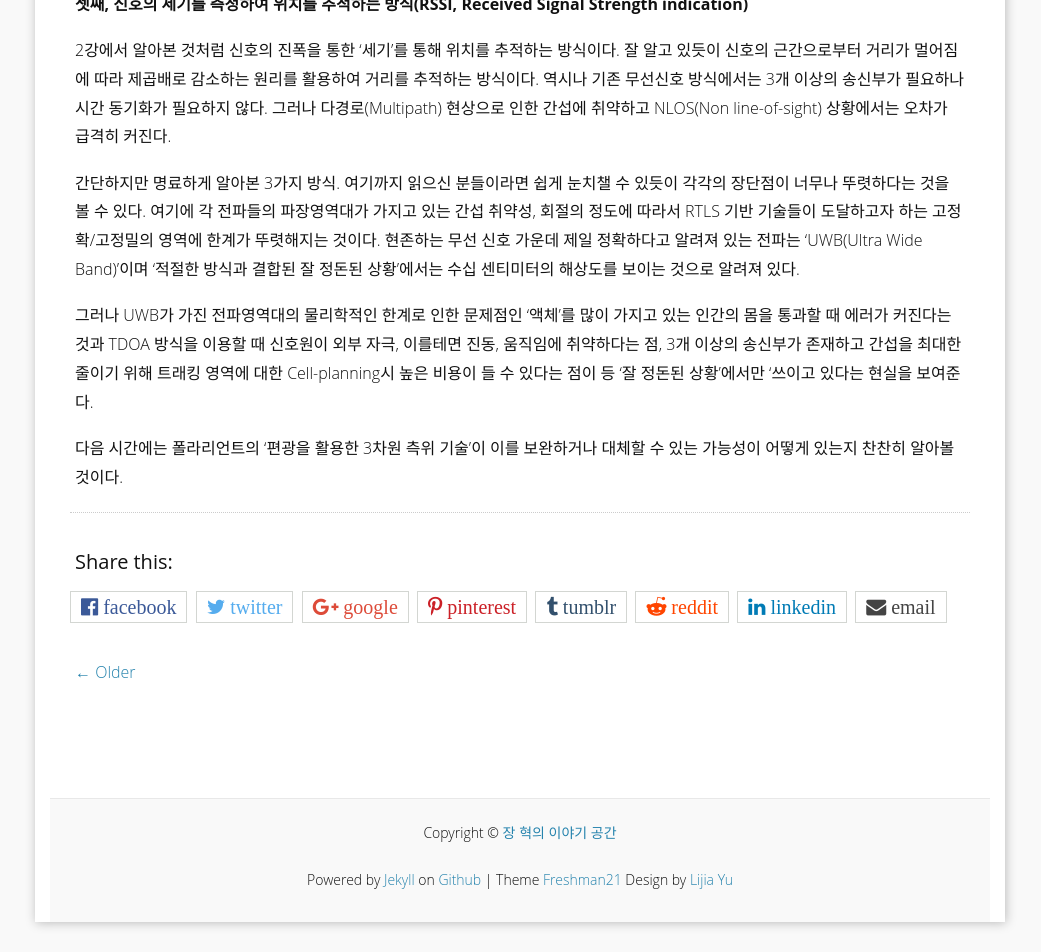
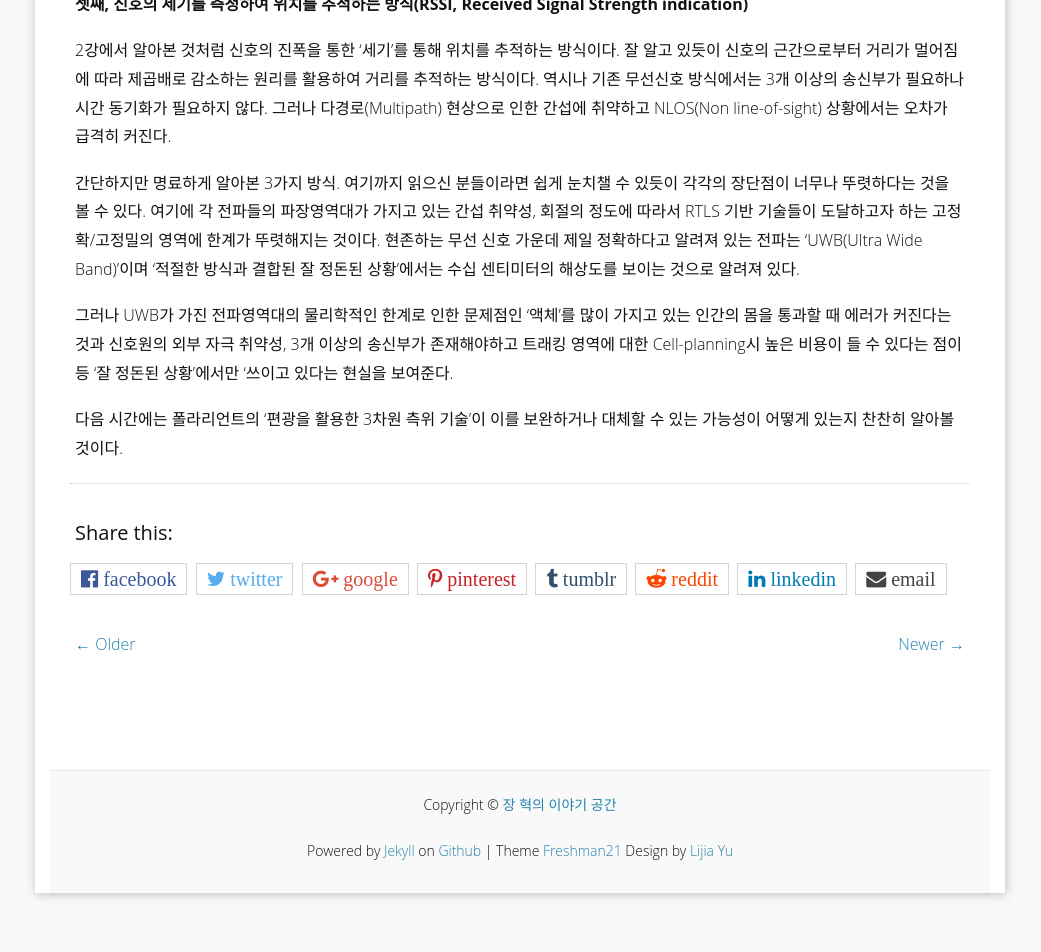
Before and after one commit to HyoukJang/HyoukJang.github.io, a Jekyll site: the page built from _posts/2017-12-10-positional-tracking-101-3.md, in a window 1280 px wide. Shown: the part 2401-3353 px from the top of the page, without its empty margins (120-1161 px from the left). Built offline with Jekyll 4.4.1, drawn with Linux system fonts in a browser that asks for light colours; nearby versions of some CDN libraries; some web fonts are replaced; comment, search, counter and statistics services are not loaded; after the commit the page ends 3324 px from its top, so only the background shows below that.

Commit message:
add new post

```diff
--- a/_config.yml
+++ b/_config.yml
@@ -60,6 +60,6 @@
         input: GFM
         syntax_highlighter: rouge
 highlighter: rouge
-gems: [jekyll-paginate]
+plugins: [jekyll-paginate]
 paginate: 5
 exclude: [Rakefile]
--- /dev/null
+++ b/_includes/youtube_player.html
@@ -0,0 +1,3 @@
+<div class="video-responsive">
+  <iframe width="560" height="315" src="https://www.youtube.com/embed/{{ include.id }}" frameborder="0" allowfullscreen></iframe>
+</div>
--- a/_posts/2017-12-10-positional-tracking-101-3.md
+++ b/_posts/2017-12-10-positional-tracking-101-3.md
@@ -51,6 +51,6 @@
 
 간단하지만 명료하게 알아본 3가지 방식. 여기까지 읽으신 분들이라면 쉽게 눈치챌 수 있듯이 각각의 장단점이 너무나 뚜렷하다는 것을 볼 수 있다. 여기에 각 전파들의 파장영역대가 가지고 있는 간섭 취약성, 회절의 정도에 따라서 RTLS 기반 기술들이 도달하고자 하는 고정확/고정밀의 영역에 한계가 뚜렷해지는 것이다. 현존하는 무선 신호 가운데 제일 정확하다고 알려져 있는 전파는 'UWB(Ultra Wide Band)'이며 '적절한 방식과 결합된 잘 정돈된 상황'에서는 수십 센티미터의 해상도를 보이는 것으로 알려져 있다.
 
-그러나 UWB가 가진 전파영역대의 물리학적인 한계로 인한 문제점인 '액체'를 많이 가지고 있는 인간의 몸을 통과할 때 에러가 커진다는 것과 TDOA 방식을 이용할 때 신호원이 외부 자극, 이를테면 진동, 움직임에 취약하다는 점, 3개 이상의 송신부가 존재하고 간섭을 최대한 줄이기 위해 트래킹 영역에 대한 Cell-planning시 높은 비용이 들 수 있다는 점이 등 '잘 정돈된 상황'에서만 '쓰이고 있다는 현실을 보여준다.
+그러나 UWB가 가진 전파영역대의 물리학적인 한계로 인한 문제점인 '액체'를 많이 가지고 있는 인간의 몸을 통과할 때 에러가 커진다는 것과 신호원의 외부 자극 취약성, 3개 이상의 송신부가 존재해야하고 트래킹 영역에 대한 Cell-planning시 높은 비용이 들 수 있다는 점이 등 '잘 정돈된 상황'에서만 '쓰이고 있다는 현실을 보여준다.
 
 다음 시간에는 폴라리언트의 '편광을 활용한 3차원 측위 기술'이 이를 보완하거나 대체할 수 있는 가능성이 어떻게 있는지 찬찬히 알아볼 것이다.
--- a/_sass/_base.scss
+++ b/_sass/_base.scss
@@ -340,3 +340,18 @@
   font-style: italic;
   text-decoration: underline;
 }
+
+
+.video-responsive{
+    overflow:hidden;
+    padding-bottom:56.25%;
+    position:relative;
+    height:0;
+}
+.video-responsive iframe{
+    left:0;
+    top:0;
+    height:100%;
+    width:100%;
+    position:absolute;
+}
```
Also changed, not shown: _posts/2017-12-16-positional-tracking-101-4.md (added, +47 -0 lines), images/pls_1.png (added), images/pls_2.png (added).
